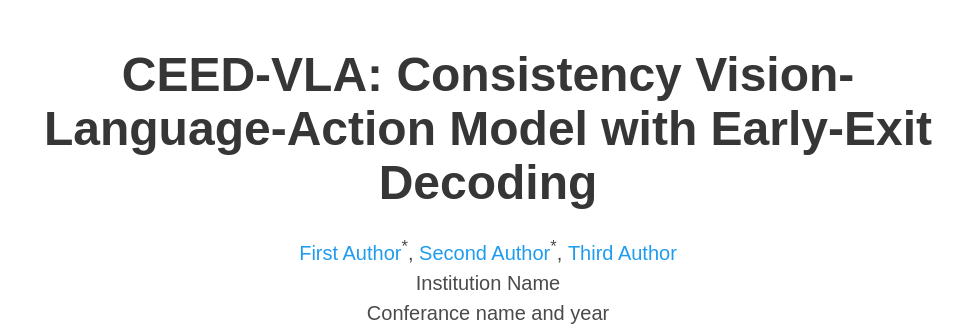
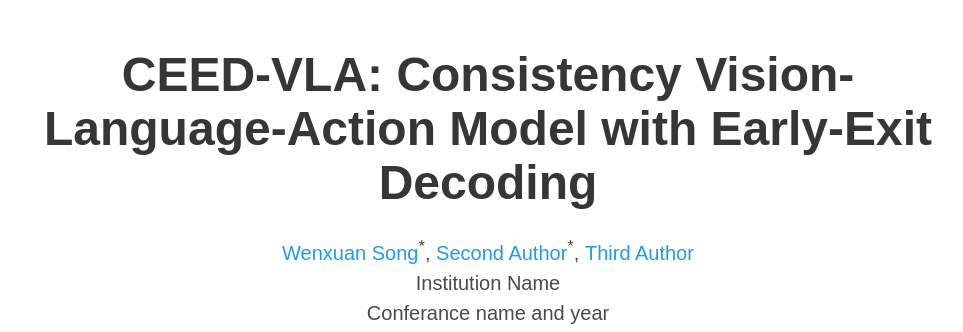
Before and after one commit to IRPN-EAI/CEED-VLA, a plain HTML site: page index.html in a window 1280 px wide. Shown: the top 332 px of the page, without its empty margins (152-1115 px from the left). Drawn offline with nearby package versions, Linux system fonts and the light colour scheme; some icons are missing; a web font is replaced by a local one.

Commit message:
Update index.html

```diff
--- a/index.html
+++ b/index.html
@@ -56,7 +56,7 @@
             <div class="is-size-5 publication-authors">
               <!-- Paper authors -->
               <span class="author-block">
-                <a href="FIRST AUTHOR PERSONAL LINK" target="_blank">First Author</a><sup>*</sup>,</span>
+                <a href="FIRST AUTHOR PERSONAL LINK" target="_blank">Wenxuan Song</a><sup>*</sup>,</span>
                 <span class="author-block">
                   <a href="SECOND AUTHOR PERSONAL LINK" target="_blank">Second Author</a><sup>*</sup>,</span>
                   <span class="author-block">
```
